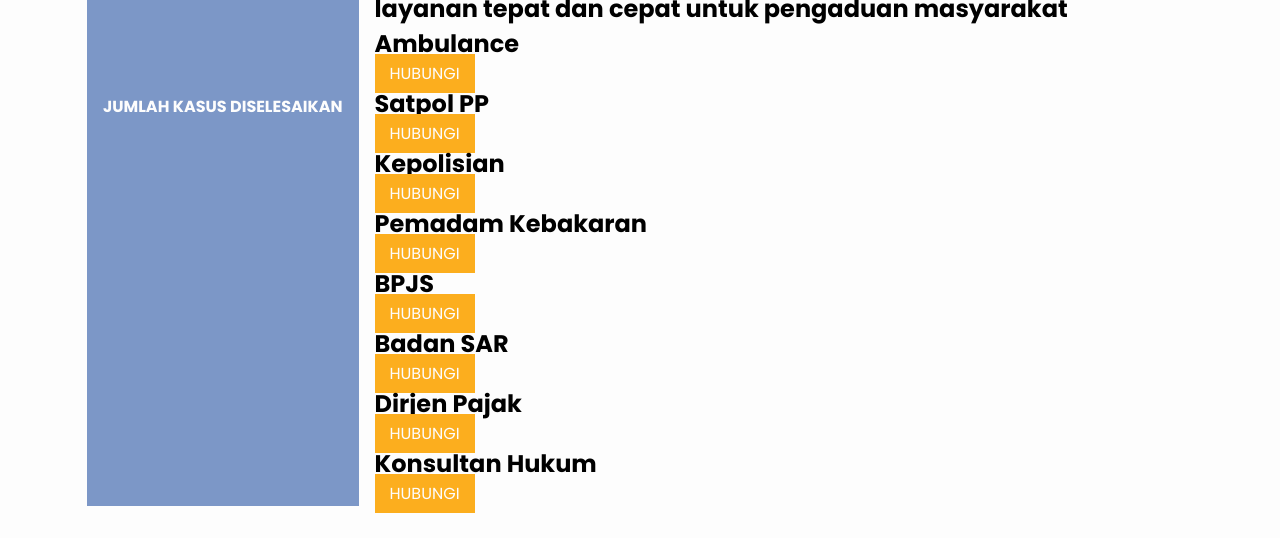
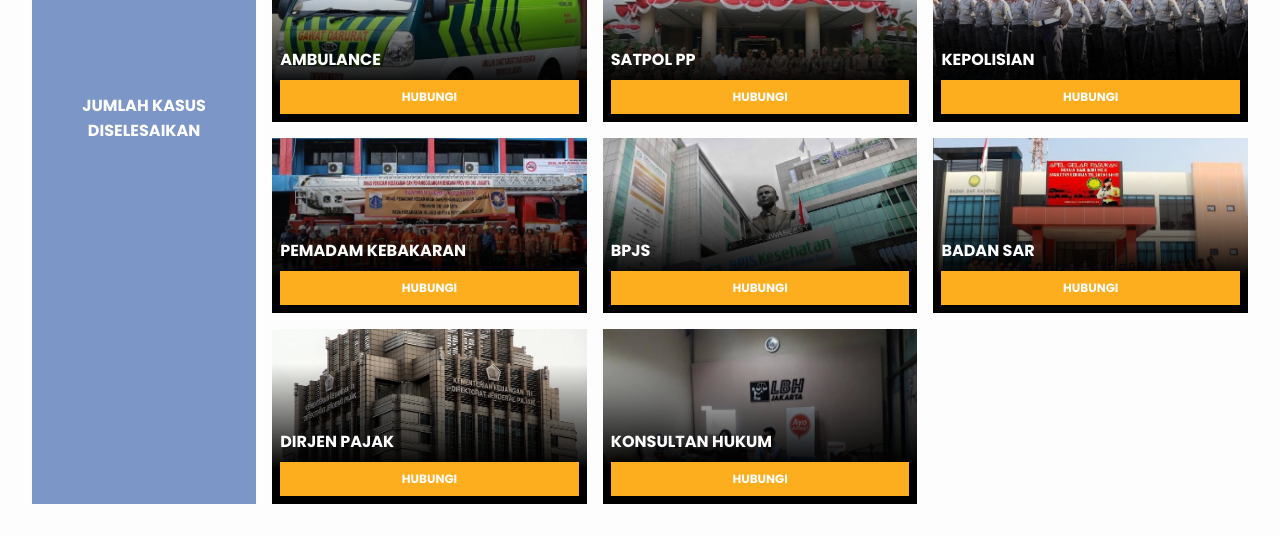
Before and after one commit to farizrachmansyah/dki-centang, a plain HTML site: page index.html in a window 1280 px wide. Shown: the part 350-888 px from the top of the page. Drawn offline with Linux system fonts and the light colour scheme.

Commit message:
selesai bagian main-nya

```diff
--- a/index.html
+++ b/index.html
@@ -16,7 +16,7 @@
     <main class="main">
       <div class="container container--p flex">
         <!-- Sidebar -->
-        <section class="sidebar">
+        <section class="sidebar hide-for-mobile">
           <div class="sidebar__diterima">
             <p class="title">jumlah kasus diterima</p>
           </div>
@@ -36,37 +36,53 @@
           <!-- Bottom Side -->
           <div class="content__bottom">
             <div class="content__bottom__grid">
-              <div class="item">
-                <h1 class="item__title">Ambulance</h1>
-                <a href="#" class="item__button btn">hubungi</a>
+              <div class="item ambulance">
+                <div class="item__desc">
+                  <h1 class="title">Ambulance</h1>
+                  <a href="#" class="button btn">hubungi</a>
+                </div>
               </div>
-              <div class="item">
-                <h1 class="item__title">Satpol PP</h1>
-                <a href="#" class="item__button btn">hubungi</a>
+              <div class="item satpolpp">
+                <div class="item__desc">
+                  <h1 class="title">Satpol PP</h1>
+                  <a href="#" class="button btn">hubungi</a>
+                </div>
               </div>
-              <div class="item">
-                <h1 class="item__title">Kepolisian</h1>
-                <a href="#" class="item__button btn">hubungi</a>
+              <div class="item kepolisian">
+                <div class="item__desc">
+                  <h1 class="title">Kepolisian</h1>
+                  <a href="#" class="button btn">hubungi</a>
+                </div>
               </div>
-              <div class="item">
-                <h1 class="item__title">Pemadam Kebakaran</h1>
-                <a href="#" class="item__button btn">hubungi</a>
+              <div class="item pemadam">
+                <div class="item__desc">
+                  <h1 class="title">Pemadam Kebakaran</h1>
+                  <a href="#" class="button btn">hubungi</a>
+                </div>
               </div>
-              <div class="item">
-                <h1 class="item__title">BPJS</h1>
-                <a href="#" class="item__button btn">hubungi</a>
+              <div class="item bpjs">
+                <div class="item__desc">
+                  <h1 class="title">BPJS</h1>
+                  <a href="#" class="button btn">hubungi</a>
+                </div>
               </div>
-              <div class="item">
-                <h1 class="item__title">Badan SAR</h1>
-                <a href="#" class="item__button btn">hubungi</a>
+              <div class="item timsar">
+                <div class="item__desc">
+                  <h1 class="title">Badan SAR</h1>
+                  <a href="#" class="button btn">hubungi</a>
+                </div>
               </div>
-              <div class="item">
-                <h1 class="item__title">Dirjen Pajak</h1>
-                <a href="#" class="item__button btn">hubungi</a>
+              <div class="item pajak">
+                <div class="item__desc">
+                  <h1 class="title">Dirjen Pajak</h1>
+                  <a href="#" class="button btn">hubungi</a>
+                </div>
               </div>
-              <div class="item">
-                <h1 class="item__title">Konsultan Hukum</h1>
-                <a href="#" class="item__button btn">hubungi</a>
+              <div class="item konsultan">
+                <div class="item__desc">
+                  <h1 class="title">Konsultan Hukum</h1>
+                  <a href="#" class="button btn">hubungi</a>
+                </div>
               </div>
             </div>
           </div>
--- a/sass/helpers/_globals.scss
+++ b/sass/helpers/_globals.scss
@@ -19,10 +19,12 @@ a {
 }
 
 .btn {
-  padding: 8px 15px;
+  width: 100%;
+  padding: 8px 0;
   background-color: $secondary-color;
   color: $primary-color;
   text-transform: uppercase;
+  text-align: center;
   font-family: $ff-primary;
   cursor: pointer;
 }
@@ -32,11 +34,15 @@ a {
 }
 
 .container {
-  max-width: 1170px;
+  // max-width: 1170px;
   margin: 0 auto;
 
   &--p {
-    padding: 2rem;
+    padding: 1rem;
+
+    @include breakpoint-up(tablet) {
+      padding: 2rem;
+    }
   }
   &--px {
     padding: 0 2rem;
@@ -59,3 +65,15 @@ a {
     justify-content: space-between;
   }
 }
+
+// hidding elements
+.hide-for-mobile {
+  @include breakpoint-down(phone) {
+    display: none;
+  }
+}
+.hide-for-desktop {
+  @include breakpoint-up(smDesktop) {
+    display: none;
+  }
+}
--- a/sass/layout/_content.scss
+++ b/sass/layout/_content.scss
@@ -1,7 +1,111 @@
 .content {
+  width: 100%;
+
   &__top {
+    text-align: center;
+    margin-bottom: 2rem;
+
     .logo {
-      width: 300px;
+      width: 200px;
+    }
+
+    .slogan {
+      font-size: 1rem;
+      text-transform: capitalize;
+    }
+  }
+
+  &__bottom {
+    &__grid {
+      display: grid;
+      grid-template-columns: repeat(auto-fit, minmax(260px, 1fr));
+      grid-gap: 1rem;
+
+      .item {
+        height: 175px;
+        position: relative;
+        display: flex;
+        align-items: flex-end;
+
+        &::before {
+          content: "";
+          position: absolute;
+          top: 0;
+          left: 0;
+          width: 100%;
+          height: 100%;
+          background: linear-gradient(to bottom, transparent 20%, #000 80%);
+        }
+
+        &.ambulance {
+          background: url("../../dist/assets/Ambulance.jpeg");
+          background-size: cover;
+          background-position: center;
+          background-repeat: no-repeat;
+        }
+        &.satpolpp {
+          background: url("../../dist/assets/Satpol\ PP.jpeg");
+          background-size: cover;
+          background-position: center;
+          background-repeat: no-repeat;
+        }
+        &.kepolisian {
+          background: url("../../dist/assets/Kepolisian.jpeg");
+          background-size: cover;
+          background-position: center;
+          background-repeat: no-repeat;
+        }
+        &.pemadam {
+          background: url("../../dist/assets/Pemadam\ Kebakaran.jpeg");
+          background-size: cover;
+          background-position: center;
+          background-repeat: no-repeat;
+        }
+        &.bpjs {
+          background: url("../../dist/assets/BPJS.jpeg");
+          background-size: cover;
+          background-position: center;
+          background-repeat: no-repeat;
+        }
+        &.timsar {
+          background: url("../../dist/assets/Badan\ SAR.jpeg");
+          background-size: cover;
+          background-position: center;
+          background-repeat: no-repeat;
+        }
+        &.pajak {
+          background: url("../../dist/assets/Direktorat\ Jenderal\ Pajak.jpeg");
+          background-size: cover;
+          background-position: center;
+          background-repeat: no-repeat;
+        }
+        &.konsultan {
+          background: url("../../dist/assets/Konsultan\ Hukum.jpeg");
+          background-size: cover;
+          background-position: center;
+          background-repeat: no-repeat;
+        }
+
+        &__desc {
+          width: 100%;
+          position: relative;
+          z-index: 1;
+          padding: 0.5rem;
+
+          .title {
+            margin-bottom: 0.5rem;
+            font-size: 1rem;
+            color: $primary-color;
+            text-transform: uppercase;
+          }
+
+          .button {
+            display: inline-block;
+            font-size: 0.75rem;
+            font-weight: weight(bold);
+          }
+        }
+      }
     }
   }
 }
--- a/sass/layout/_sidebar.scss
+++ b/sass/layout/_sidebar.scss
@@ -1,11 +1,13 @@
 .sidebar {
   background-color: $light-color;
-  display: grid;
-  grid-template-rows: repeat(1fr, 2);
   padding: 1rem;
   margin-right: 1rem;
   text-transform: uppercase;
   text-align: center;
   color: $primary-color;
   font-weight: weight(bold);
+
+  @include breakpoint-up(tablet) {
+    display: grid;
+  }
 }
```
Also changed, not shown: dist/css/main.min.css, 1 other file.
